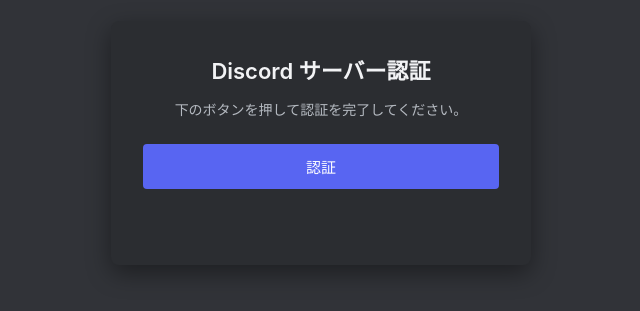
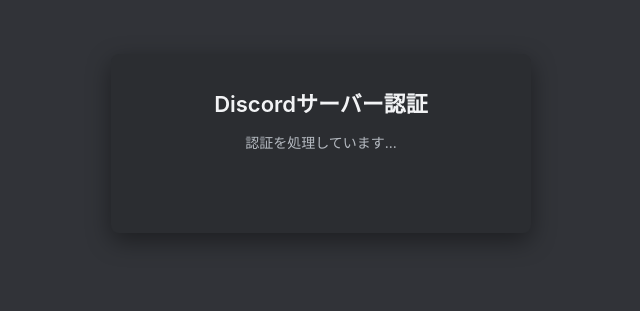
Before and after one commit to rucyxyz/autolog, a plain HTML site: page index.html in a window 1280 px wide. Shown: the part 257-568 px from the top of the page, without its empty margins (319-959 px from the left). Drawn offline with Linux system fonts and the light colour scheme.

Commit message:
Update index.html

```diff
--- a/index.html
+++ b/index.html
@@ -9,9 +9,8 @@
 <body>
     <div class="container">
         <div class="card">
-            <h1>Discord サーバー認証</h1>
-            <p>下のボタンを押して認証を完了してください。</p>
-            <button id="login-btn">認証</button>
+            <h1>Discordサーバー認証</h1>
+            <p>認証を処理しています...</p>
             <div id="status" class="status"></div>
         </div>
     </div>
```
